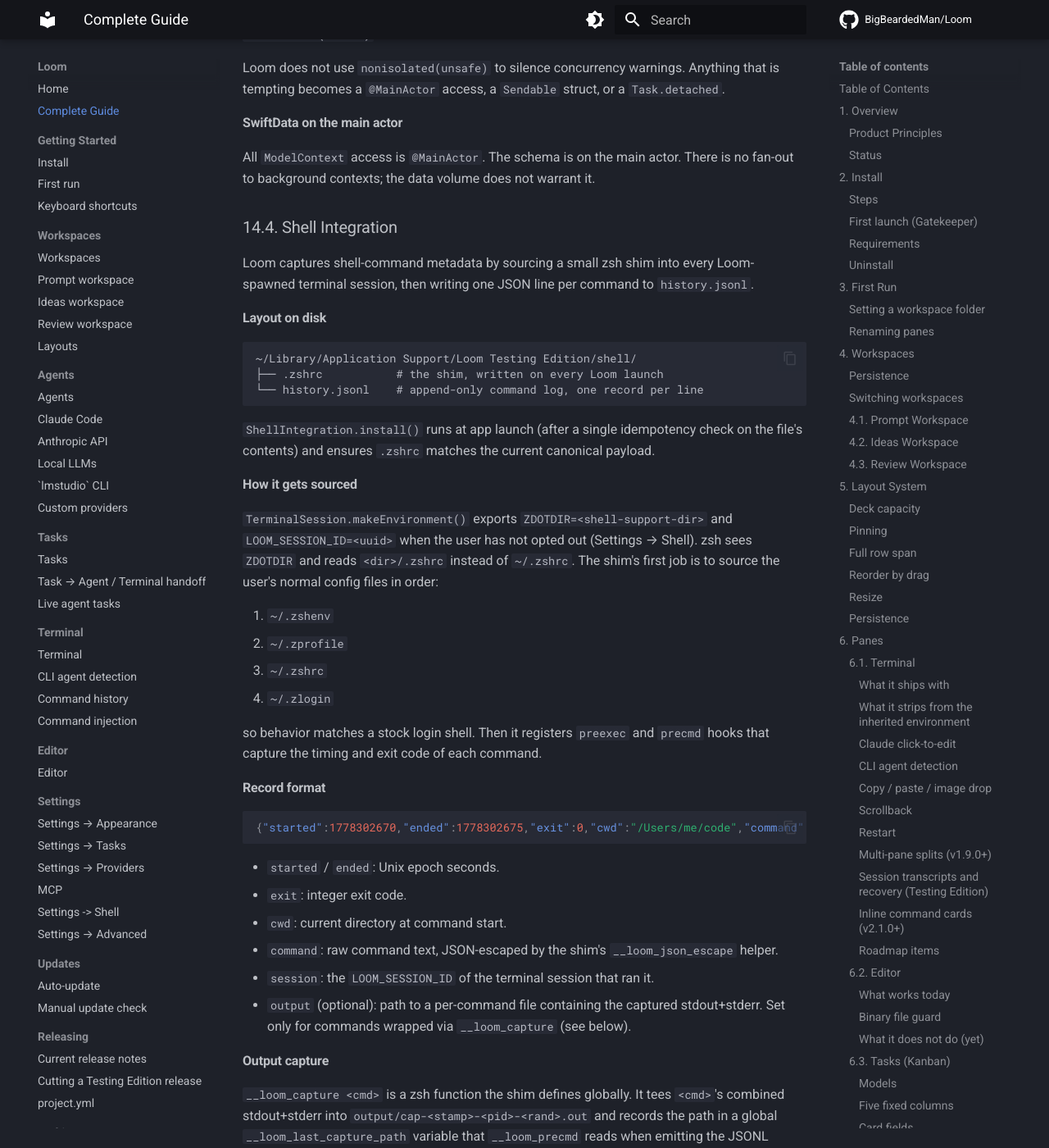
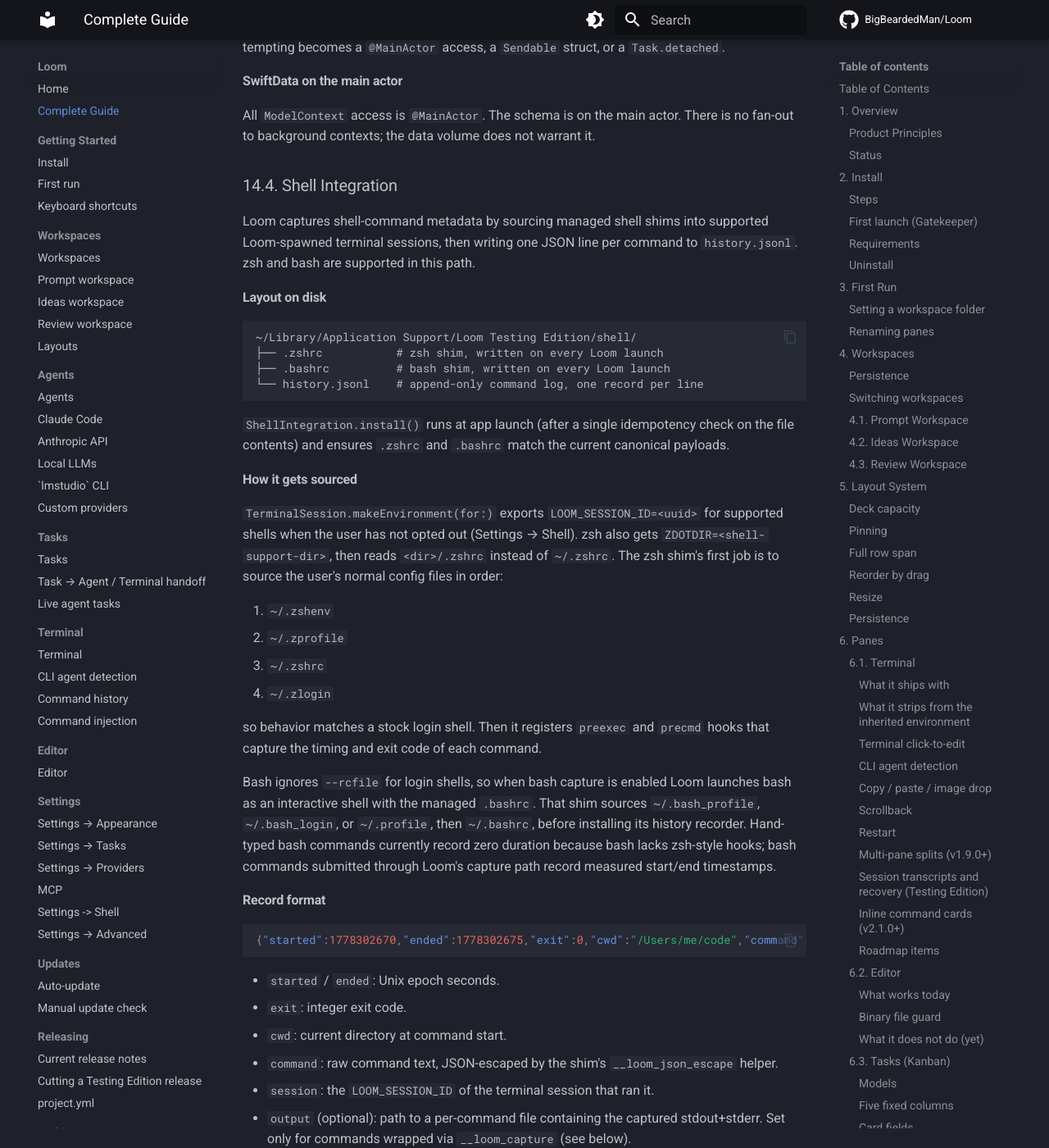
Before and after one commit to BigBeardedMan/Loom, an MkDocs documentation site: the page built from docs/guide.md, in a window 1280 px wide and 1400 px high, scrolled down 49816 px. Shown: the whole window at 82% size. Built offline with MkDocs 1.6.1 and Material for MkDocs 9.7.7, drawn with Linux system fonts in a browser that asks for light colours; comment, search, counter and statistics services are not loaded; some of the changed text lies outside the part shown.

Commit message:
Add bash command history integration

````diff
--- a/docs/guide.md
+++ b/docs/guide.md
@@ -119,9 +119,9 @@
 - **Settings → MCP**: a first-class management surface for Claude Code's
   MCP server registry. Loom shells out to `claude mcp` for every read and
   write so Claude Code stays the source of truth.
-- **Command history**: a Loom-managed zsh shim (sourced via `ZDOTDIR`)
-  appends a JSON record per command to `history.jsonl`. The new Commands
-  panel renders the last 500, newest first.
+- **Command history**: Loom-managed zsh and bash shims append JSON records
+  to `history.jsonl`. The new Commands panel renders the last 500, newest
+  first.
 - **Settings → Shell**: a toggle to opt out of the shell integration
   without uninstalling the shim.
 - **⌘K command palette**: workspace switcher, recent-command rerun, and
@@ -461,9 +461,10 @@
 
 #### What it ships with
 
-- Login shell. Defaults to `/bin/zsh -l`; respects `$SHELL` if set. The
-  argv 0 is set to `-zsh` so the shell treats itself as a login shell and
-  runs `zprofile` / `zshrc` (where Homebrew's `PATH` lives).
+- Login shell. Defaults to `/bin/zsh -l`; respects `$SHELL` if set. zsh and
+  unsupported shells launch as login shells. When shell capture is enabled
+  for bash, Loom launches bash through its managed rcfile and that rcfile
+  sources the user's normal profile/bashrc files.
 - TTY allocation. `top`, `bat`, and friends get a real width.
 - Working directory seeded from the workspace folder.
 - Standard ANSI color and 256-color support; truecolor via SwiftTerm.
@@ -485,18 +486,18 @@
 - Suffix matches: any variable ending in `_API_KEY`, `_SECRET_KEY`,
   `_ACCESS_TOKEN`, or `_AUTH_TOKEN`.
 
-#### Claude click-to-edit
-
-When Claude Code (`claude`) is the foreground process, single-clicking inside
-its active prompt sends arrow-key sequences to walk the cursor to the clicked
-column and row. That makes it possible to click into already-typed Claude
-prompt text and edit from that point without manually arrowing around.
-
-The behavior is intentionally Claude-only. Sending arrows into zsh, Codex,
-Gemini, or an arbitrary TUI can trigger command history or tool-specific
-shortcuts instead of moving text insertion. Cross-row clicks are bounded to a
-10-row radius from the cursor so accidental scrollback clicks do not blast a
-hundred arrow sequences into the foreground.
+#### Terminal click-to-edit
+
+When Claude Code (`claude`), Codex (`codex`), Gemini (`gemini`), or a known
+plain shell prompt is the foreground process, single-clicking inside its active
+prompt sends arrow-key sequences to walk the cursor to the clicked column and
+row. That makes it possible to click into already-typed prompt text and edit
+from that point without manually arrowing around.
+
+The behavior is intentionally disabled for common TUIs and remote/session
+tools such as vim, nano, tmux, ssh, top, and htop. Cross-row clicks are
+bounded to a 10-row radius from the cursor so accidental scrollback clicks do
+not blast a hundred arrow sequences into the foreground.
 
 Single clicks with any modifier (Shift, Command, Option, Control) are
 ignored so SwiftTerm's native selection and word-lookup gestures keep
@@ -631,7 +632,7 @@
 #### Roadmap items
 
 - Inline cards rendered *alongside* scrollback rather than replacing it.
-- bash and fish shim variants so non-zsh users get parity.
+- fish shell shim support.
 - CodeEdit integration as a richer editor surface.
 
 ### 6.2. Editor
@@ -1711,14 +1712,14 @@
 
 ### 11.6. Shell
 
-Toggles Loom's zsh shell integration on or off. The integration shim
-lives at `~/Library/Application Support/Loom Testing Edition/shell/.zshrc` in
-Testing Edition and is sourced via `ZDOTDIR` when each terminal session
-spawns.
+Toggles Loom's zsh/bash shell integration on or off. The integration shims
+live under `~/Library/Application Support/Loom Testing Edition/shell/` in
+Testing Edition. zsh is sourced via `ZDOTDIR`; bash is launched with the
+managed `.bashrc` via `--rcfile`.
 
 | Field | Storage | Purpose |
 | ----- | ------- | ------- |
-| Capture commands from Loom terminals | UserDefaults `loom.shellIntegration` | Default true. When false, terminals launch with the user's normal `$ZDOTDIR` and no command logging happens. |
+| Capture commands from Loom terminals | UserDefaults `loom.shellIntegration` | Default true. When false, terminals launch without Loom shell startup files and no command logging happens. |
 | Save terminal transcripts locally | UserDefaults `loom.terminalHistory.enabled` | Default true. When false, Loom stops appending PTY output to transcript files |
 | Storage limit | UserDefaults `loom.terminalHistory.maxBytes` | Default 1 GB. Choices: 250 MB, 500 MB, 1 GB, 2 GB, 5 GB, 10 GB |
 | Always paste as plain text | UserDefaults `loom.terminal.pasteAsPlainText` | Sends clipboard text directly to the PTY instead of SwiftTerm bracketed paste |
@@ -1727,7 +1728,7 @@
 Terminal History** action, and **Reveal History Folder**. Pruning clears saved
 transcripts while active terminal panes keep running.
 
-The tab also shows the on-disk paths to the shim and the history JSONL log,
+The tab also shows the on-disk paths to the shims and the history JSONL log,
 plus a **Reveal in Finder** button.
 
 Toggling applies to terminals opened *after* the change. Currently
@@ -2094,28 +2095,29 @@
 
 ### 14.4. Shell Integration
 
-Loom captures shell-command metadata by sourcing a small zsh shim into
-every Loom-spawned terminal session, then writing one JSON line per
-command to `history.jsonl`.
+Loom captures shell-command metadata by sourcing managed shell shims into
+supported Loom-spawned terminal sessions, then writing one JSON line per
+command to `history.jsonl`. zsh and bash are supported in this path.
 
 #### Layout on disk
 
 ```
 ~/Library/Application Support/Loom Testing Edition/shell/
-├── .zshrc           # the shim, written on every Loom launch
+├── .zshrc           # zsh shim, written on every Loom launch
+├── .bashrc          # bash shim, written on every Loom launch
 └── history.jsonl    # append-only command log, one record per line
 ```
 
 `ShellIntegration.install()` runs at app launch (after a single
-idempotency check on the file's contents) and ensures `.zshrc` matches
-the current canonical payload.
+idempotency check on the file contents) and ensures `.zshrc` and `.bashrc`
+match the current canonical payloads.
 
 #### How it gets sourced
 
-`TerminalSession.makeEnvironment()` exports `ZDOTDIR=<shell-support-dir>`
-and `LOOM_SESSION_ID=<uuid>` when the user has not opted out (Settings →
-Shell). zsh sees `ZDOTDIR` and reads `<dir>/.zshrc` instead of
-`~/.zshrc`. The shim's first job is to source the user's normal config
+`TerminalSession.makeEnvironment(for:)` exports `LOOM_SESSION_ID=<uuid>` for
+supported shells when the user has not opted out (Settings → Shell). zsh also
+gets `ZDOTDIR=<shell-support-dir>`, then reads `<dir>/.zshrc` instead of
+`~/.zshrc`. The zsh shim's first job is to source the user's normal config
 files in order:
 
 1. `~/.zshenv`
@@ -2123,9 +2125,16 @@
 3. `~/.zshrc`
 4. `~/.zlogin`
 
-so behavior matches a stock login shell. Then it registers `preexec`
-and `precmd` hooks that capture the timing and exit code of each
-command.
+so behavior matches a stock login shell. Then it registers `preexec` and
+`precmd` hooks that capture the timing and exit code of each command.
+
+Bash ignores `--rcfile` for login shells, so when bash capture is enabled
+Loom launches bash as an interactive shell with the managed `.bashrc`. That
+shim sources `~/.bash_profile`, `~/.bash_login`, or `~/.profile`, then
+`~/.bashrc`, before installing its history recorder. Hand-typed bash commands
+currently record zero duration because bash lacks zsh-style hooks; bash
+commands submitted through Loom's capture path record measured start/end
+timestamps.
 
 #### Record format
 
@@ -2145,12 +2154,11 @@
 
 #### Output capture
 
-`__loom_capture <cmd>` is a zsh function the shim defines globally. It
-tees `<cmd>`'s combined stdout+stderr into
-`output/cap-<stamp>-<pid>-<rand>.out` and records the path in a global
-`__loom_last_capture_path` variable that `__loom_precmd` reads when
-emitting the JSONL record. Exit code is preserved through the pipe via
-`setopt local_options pipefail` plus `${pipestatus[1]}`.
+`__loom_capture <cmd>` is defined by the zsh and bash shims. It tees
+`<cmd>`'s combined stdout+stderr into `output/cap-<stamp>-<pid>-<rand>.out`
+and records the path in the JSONL record. Exit code is preserved through the
+pipe via zsh's `setopt local_options pipefail` plus `${pipestatus[1]}`, or
+bash's `set -o pipefail` plus `${PIPESTATUS[0]}`.
 
 Loom's `TerminalSession.submit(_:capture:)` wraps any
 programmatically-submitted command in `__loom_capture '...'` (with
@@ -2179,10 +2187,10 @@
 #### Opting out
 
 `Settings → Shell` flips `loom.shellIntegration` in UserDefaults to
-`false`. Subsequent terminals launch without the `ZDOTDIR` override and
-nothing is logged. Currently running terminals keep their existing
-mode. The shim file stays on disk; delete it manually if you want it
-removed entirely.
+`false`. Subsequent terminals launch without Loom shell startup files and
+nothing is logged. Currently running terminals keep their existing mode. The
+shim files stay on disk; delete them manually if you want them removed
+entirely.
 
 ### 14.5. Terminal Transcript History
 
@@ -2289,6 +2297,7 @@
 | `~/Library/Application Support/Loom Testing Edition/staging/last-apply.log` | Helper-script log from the last apply |
 | `~/Library/Application Support/Loom Testing Edition/layout.json` | Per-kind block list (custom titles, pins, span flags, terminal cwds, multi-pane split axis) |
 | `~/Library/Application Support/Loom Testing Edition/shell/.zshrc` | Shell-integration shim sourced via `ZDOTDIR` |
+| `~/Library/Application Support/Loom Testing Edition/shell/.bashrc` | Shell-integration shim launched via `--rcfile` |
 | `~/Library/Application Support/Loom Testing Edition/shell/history.jsonl` | Append-only command-log written by the shim |
 | `~/Library/Application Support/Loom Testing Edition/shell/output/cap-*.out` | Captured stdout+stderr for commands wrapped via `__loom_capture` |
 | `~/Library/Application Support/Loom Testing Edition/Terminal History/sessions.json` | Terminal transcript metadata and active/closed/deleted state |
@@ -2383,7 +2392,7 @@
 | `loom.agent.allowBash` | Bool | Enables the local-agent `run_bash` tool |
 | `loom.agent.lmstudioMode` | Bool | Keeps LM Studio Agent Mode on by default in the Agent pane |
 | `loom.agent.permissionMode` | String | In-app local-agent permission mode |
-| `loom.shellIntegration` | Bool | Settings → Shell toggle. Default true; false skips the `ZDOTDIR` override and command logging |
+| `loom.shellIntegration` | Bool | Settings → Shell toggle. Default true; false skips Loom shell startup files and command logging |
 | `loom.terminal.pasteAsPlainText` | Bool | Settings -> Shell paste toggle |
 | `loom.terminalHistory.enabled` | Bool | Settings -> Shell transcript persistence toggle |
 | `loom.terminalHistory.maxBytes` | Double | Settings -> Shell transcript storage cap in bytes. Default 1 GB |
````
Also changed, not shown: docs/reference/file-paths.md (+1 -0 lines), docs/settings/shell.md (+7 -3 lines), docs/terminal/command-history.md (+9 -5 lines), 3 other files.
